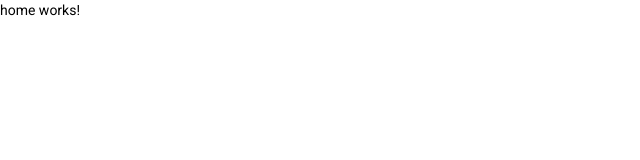
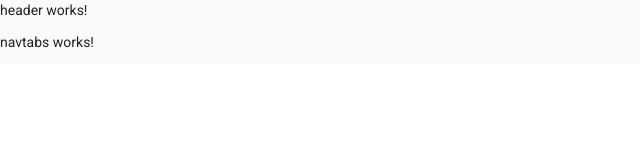
Before and after one commit to RyanBarthelemy/PredictionAssistant-Analyzer-Web, an Angular app: page / in a window 1280 px wide. Shown: the top 160 px of the page, without its empty margins (0-640 px from the left). Built offline with nearby package versions, Linux system fonts and the light colour scheme.

Commit message:
Accidentally made navigation a component rather than a directory to hold navigation components, removed navigation component files so it is just a directory now.

```diff
--- a/src/app/app.component.html
+++ b/src/app/app.component.html
@@ -1 +1,12 @@
-<router-outlet></router-outlet>
+<mat-sidenav-container>
+  <mat-sidenav #sidenav>
+    <app-sidenav-list (SideNavItemClickedEvent)="sidenav.toggle()"></app-sidenav-list>
+  </mat-sidenav>
+
+  <mat-sidenav-content>
+    <app-header (SideNavigationToggle)="sidenav.toggle()"></app-header>
+    <app-navtabs></app-navtabs>
+  </mat-sidenav-content>
+
+  <router-outlet></router-outlet>
+</mat-sidenav-container>
--- a/src/app/app.module.ts
+++ b/src/app/app.module.ts
@@ -8,11 +8,11 @@ import { MarketsAvailableComponent } from './pages/markets-available/markets-ava
 import { MarketDataComponent } from './pages/market-data/market-data.component';
 import { ContractHistoryComponent } from './pages/contract-history/contract-history.component';
 import { BrowserAnimationsModule } from '@angular/platform-browser/animations';
-import { NavigationComponent } from './navigation/navigation.component';
 import { HeaderComponent } from './navigation/header/header.component';
 import { NavtabsComponent } from './navigation/navtabs/navtabs.component';
 import { SidenavListComponent } from './navigation/sidenav-list/sidenav-list.component';
 import {AppRoutingModule} from './app-routing.module';
+import {MatSidenavModule} from '@angular/material/sidenav';
 
 @NgModule({
   declarations: [
@@ -22,7 +22,6 @@ import {AppRoutingModule} from './app-routing.module';
     MarketsAvailableComponent,
     MarketDataComponent,
     ContractHistoryComponent,
-    NavigationComponent,
     HeaderComponent,
     NavtabsComponent,
     SidenavListComponent
@@ -30,7 +29,8 @@ import {AppRoutingModule} from './app-routing.module';
   imports: [
     BrowserModule,
     BrowserAnimationsModule,
-    AppRoutingModule
+    AppRoutingModule,
+    MatSidenavModule
   ],
   providers: [],
   bootstrap: [AppComponent]
--- a/src/app/navigation/navigation.component.html
+++ /dev/null
@@ -1 +0,0 @@
-<p>navigation works!</p>
--- a/src/app/navigation/navigation.component.ts
+++ /dev/null
@@ -1,15 +0,0 @@
-import { Component, OnInit } from '@angular/core';
-
-@Component({
-  selector: 'app-navigation',
-  templateUrl: './navigation.component.html',
-  styleUrls: ['./navigation.component.css']
-})
-export class NavigationComponent implements OnInit {
-
-  constructor() { }
-
-  ngOnInit(): void {
-  }
-
-}
```
Also changed, not shown: src/app/navigation/navigation.component.css (deleted), 1 other file (tests, documents, lock files or other folders).
